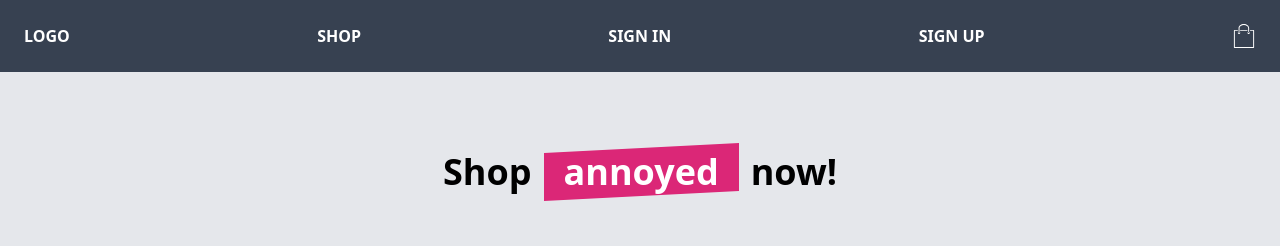
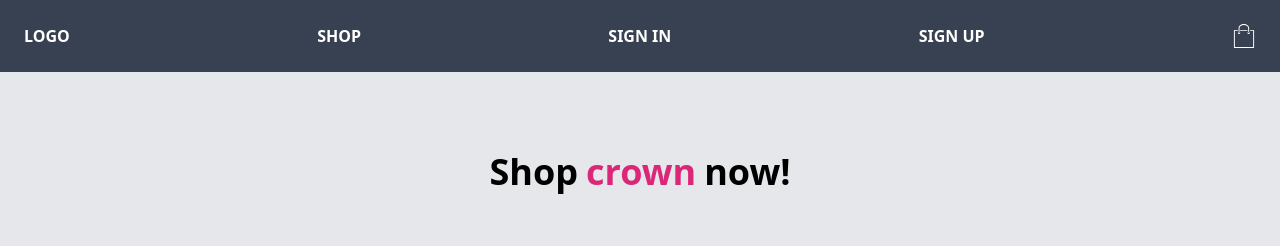
Before and after one commit to IuliiaKonovalova/ztm_crwn_ckothing, a React (Create React App) app: page / in a window 1280 px wide. Shown: the top 246 px of the page. Built offline with nearby package versions, Linux system fonts and the light colour scheme; no server answers.

Commit message:
Change title for the home page

```diff
--- a/src/containers/HomePage.js
+++ b/src/containers/HomePage.js
@@ -35,9 +35,7 @@ const HomePage = () => {
       <div className=" flex-auto flex-col items-center my-4 max-w-screen-xl">
         <h1 className="text-4xl font-semibold my-16 text-center">
           Shop
-          <span class="before:block before:absolute before:-inset-1 before:-skew-y-3 before:bg-pink-600 px-4 relative inline-block mx-4">
-            <span class="relative text-white">annoyed</span>
-          </span>
+            <span class="relative text-pink-600 mx-2">crown</span>
           now!
         </h1>
 
```
